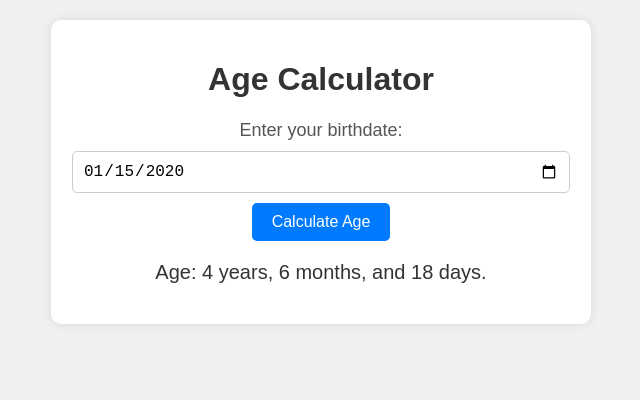
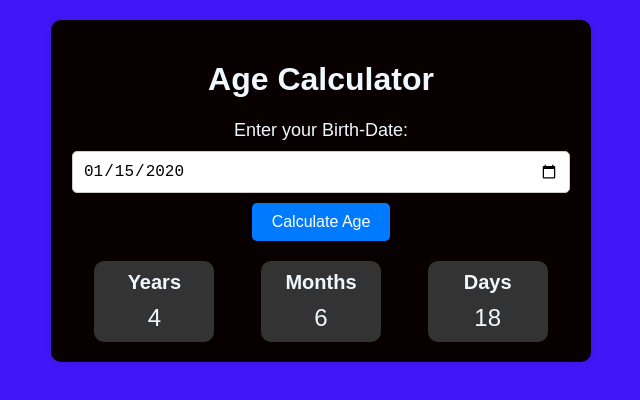
Before and after one commit to Edwin12Raj/Age_Calculator, a plain HTML site: page Age-Calculator/index.html in a window 1280 px wide. Both pictures are taken after typing "2020-01-15" into the empty fields and a click on the button "Calculate Age". Shown: the whole page, without its empty margins (319-959 px from the left). Drawn offline with Linux system fonts and the light colour scheme.

Commit message:
add some creativity

```diff
--- a/Age-Calculator/index.html
+++ b/Age-Calculator/index.html
@@ -10,12 +10,23 @@
   <div class="container">
     <h1>Age Calculator</h1>
     <form id="age-form">
-      <label for="birthdate">Enter your birthdate:</label>
+      <label for="birthdate">Enter your Birth-Date:</label>
       <input type="date" id="birthdate" required>
       <button type="submit">Calculate Age</button>
     </form>
     <div id="result">
-      <p id="age"></p>
+      <div class="result-box" id="years-box">
+        <h2>Years</h2>
+        <p id="years">0</p>
+      </div>
+      <div class="result-box" id="months-box">
+        <h2>Months</h2>
+        <p id="months">0</p>
+      </div>
+      <div class="result-box" id="days-box">
+        <h2>Days</h2>
+        <p id="days">0</p>
+      </div>
     </div>
   </div>
   <script src="script.js"></script>
--- a/Age-Calculator/script.js
+++ b/Age-Calculator/script.js
@@ -1,25 +1,22 @@
 document.getElementById('age-form').addEventListener('submit', function(event) {
-    event.preventDefault();
-    calculateAge();
-  });
+  event.preventDefault();
+  const birthdate = new Date(document.getElementById('birthdate').value);
+  const today = new Date();
 
-  function calculateAge() {
-    const birthdate = new Date(document.getElementById('birthdate').value);
-    const today = new Date();
+  let years = today.getFullYear() - birthdate.getFullYear();
+  let months = today.getMonth() - birthdate.getMonth();
+  let days = today.getDate() - birthdate.getDate();
 
-    let ageYears = today.getFullYear() - birthdate.getFullYear();
-    let ageMonths = today.getMonth() - birthdate.getMonth();
-    let ageDays = today.getDate() - birthdate.getDate();
+  if (days < 0) {
+    months--;
+    days += new Date(today.getFullYear(), today.getMonth(), 0).getDate();
+  }
+  if (months < 0) {
+    years--;
+    months += 12;
+  }
 
-    if (ageDays < 0) {
-      ageMonths--;
-      ageDays += new Date(today.getFullYear(), today.getMonth(), 0).getDate();
-    }
-
-    if (ageMonths < 0) {
-      ageYears--;
-      ageMonths += 12;
-    }
-
-    document.getElementById('age').textContent = `Age: ${ageYears} years, ${ageMonths} months, and ${ageDays} days.`;
-  }
+  document.getElementById('years').textContent = years;
+  document.getElementById('months').textContent = months;
+  document.getElementById('days').textContent = days;
+});
--- a/Age-Calculator/styles.css
+++ b/Age-Calculator/styles.css
@@ -1,13 +1,14 @@
 body {
   font-family: Arial, sans-serif;
-    background-color: #f0f0f0;
+  background-color: #4316f7;
   text-align: center;
   margin: 0;
   padding: 20px;
+  color: aliceblue;
 }
 
 .container {
-    background-color: white;
+  background-color: rgb(8, 0, 0);
   border-radius: 10px;
   box-shadow: 0 0 10px rgba(0, 0, 0, 0.1);
   padding: 20px;
@@ -15,13 +16,8 @@ body {
   margin: 0 auto;
 }
 
-  h1 {
-    color: #333;
-  }
-
 label {
   font-size: 18px;
-    color: #555;
 }
 
 input {
@@ -41,6 +37,7 @@ body {
   border: none;
   border-radius: 5px;
   cursor: pointer;
+  transition: background-color 0.3s ease;
 }
 
 button:hover {
@@ -49,6 +46,28 @@ body {
 
 #result {
   margin-top: 20px;
+  display: flex;
+  justify-content: space-around;
+}
+
+.result-box {
+  background-color: #333;
+  border-radius: 10px;
+  padding: 10px;
+  width: 20%;
+  transition: transform 0.3s ease;
+}
+
+.result-box h2 {
+  margin: 0;
   font-size: 20px;
-    color: #333;
 }
+
+.result-box p {
+  font-size: 24px;
+  margin: 10px 0 0;
+}
+
+.result-box:hover {
+  transform: scale(1.1);
+}
```
Lines whose indentation alone changed are shown as unchanged.
